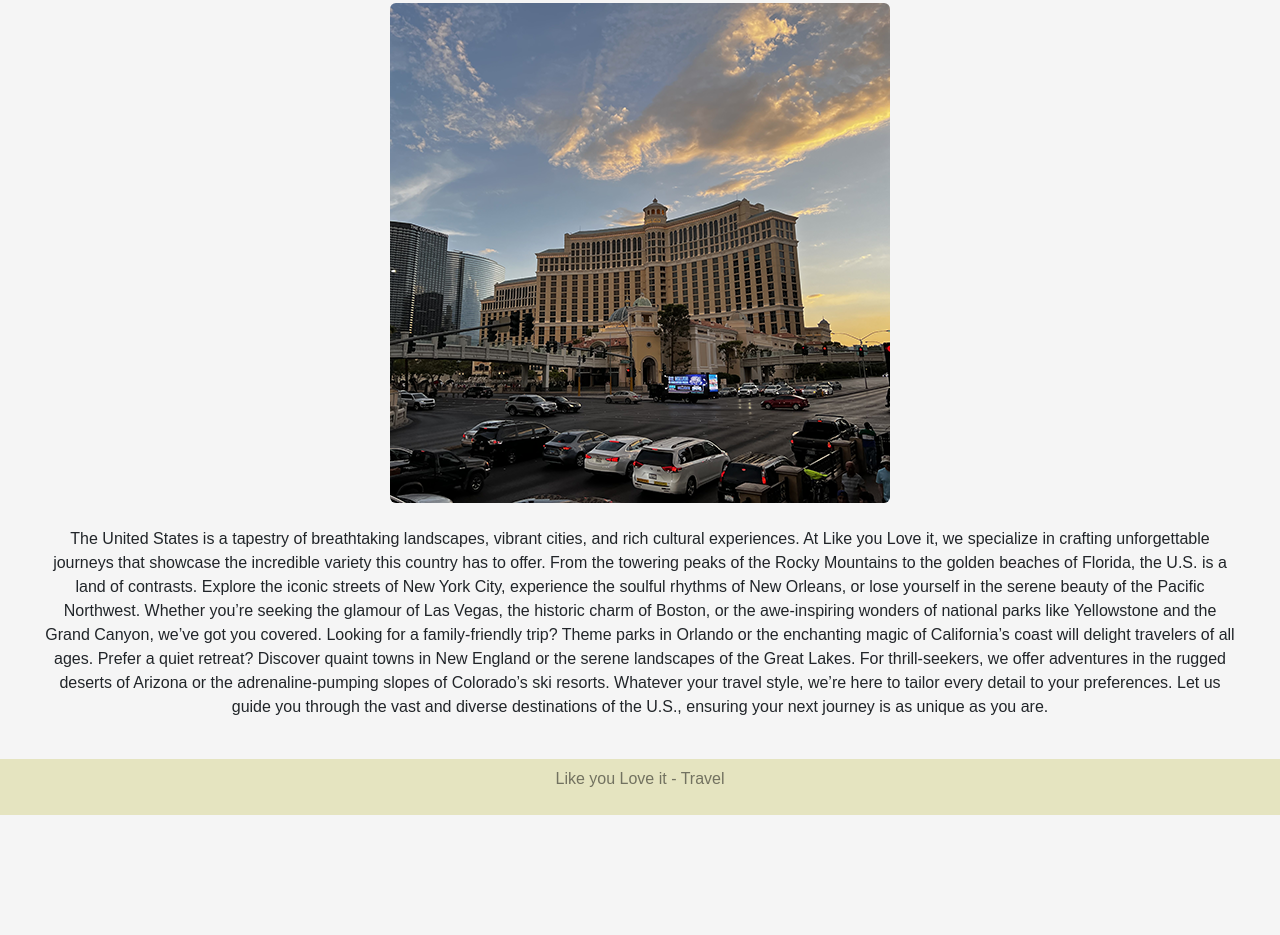
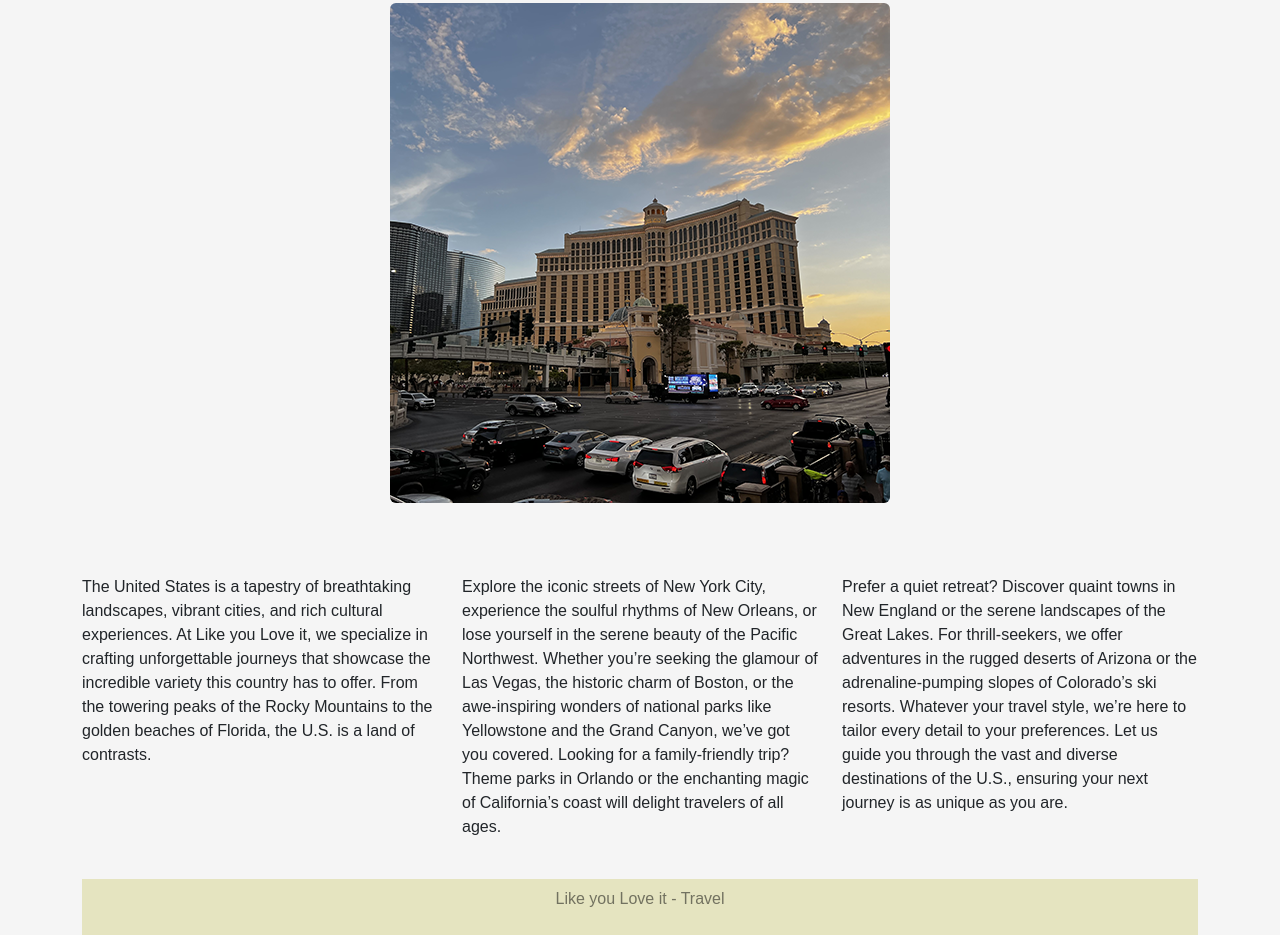
Before and after one commit to GiselaM03/forum3.gm, a plain HTML site: page WithinUS.html in a window 1280 px wide. Shown: the part 205-1140 px from the top of the page. Before the commit the page ends 1020 px from the top, so only its background shows below. Drawn offline with nearby package versions, Linux system fonts and the light colour scheme.

Commit message:
Add files via upload

```diff
--- a/WithinUS.html
+++ b/WithinUS.html
@@ -59,16 +59,24 @@
       </div>
       <br>
       <div class="d-flex justify-content-center">
-        <p class="text-center" style="max-width: 1200px;">
-        The United States is a tapestry of breathtaking landscapes, vibrant cities, and rich cultural experiences. At Like you Love it, we specialize in crafting unforgettable journeys that showcase the incredible variety this country has to offer.
+        <div class="container mt-5">
+          <div class="row">
+            <div class="col-sm-4">
+              <p>The United States is a tapestry of breathtaking landscapes, vibrant cities, and rich cultural experiences. At Like you Love it, we specialize in crafting unforgettable journeys that showcase the incredible variety this country has to offer.
 
-From the towering peaks of the Rocky Mountains to the golden beaches of Florida, the U.S. is a land of contrasts. Explore the iconic streets of New York City, experience the soulful rhythms of New Orleans, or lose yourself in the serene beauty of the Pacific Northwest. Whether you’re seeking the glamour of Las Vegas, the historic charm of Boston, or the awe-inspiring wonders of national parks like Yellowstone and the Grand Canyon, we’ve got you covered.
+                From the towering peaks of the Rocky Mountains to the golden beaches of Florida, the U.S. is a land of contrasts.</p>
+            </div>
+            <div class="col-sm-4">
+              <p>Explore the iconic streets of New York City, experience the soulful rhythms of New Orleans, or lose yourself in the serene beauty of the Pacific Northwest. Whether you’re seeking the glamour of Las Vegas, the historic charm of Boston, or the awe-inspiring wonders of national parks like Yellowstone and the Grand Canyon, we’ve got you covered.
 
-Looking for a family-friendly trip? Theme parks in Orlando or the enchanting magic of California’s coast will delight travelers of all ages. Prefer a quiet retreat? Discover quaint towns in New England or the serene landscapes of the Great Lakes. For thrill-seekers, we offer adventures in the rugged deserts of Arizona or the adrenaline-pumping slopes of Colorado’s ski resorts.
+                Looking for a family-friendly trip? Theme parks in Orlando or the enchanting magic of California’s coast will delight travelers of all ages.</p>
+            </div>
+            <div class="col-sm-4">
+              <p>Prefer a quiet retreat? Discover quaint towns in New England or the serene landscapes of the Great Lakes. For thrill-seekers, we offer adventures in the rugged deserts of Arizona or the adrenaline-pumping slopes of Colorado’s ski resorts.
 
-Whatever your travel style, we’re here to tailor every detail to your preferences. Let us guide you through the vast and diverse destinations of the U.S., ensuring your next journey is as unique as you are.
-      </p>
-    </div>
+                Whatever your travel style, we’re here to tailor every detail to your preferences. Let us guide you through the vast and diverse destinations of the U.S., ensuring your next journey is as unique as you are.</p>
+            </div>
+          </div>
       <footer class=".bg-light.bg-gradient text-black-50 text-center p-2 mt-4">
         <p>Like you Love it - Travel</p>
       </footer>
```
Also changed, not shown: Aboutus.html (+11 -8 lines), OutsideUS.html (+14 -7 lines).
